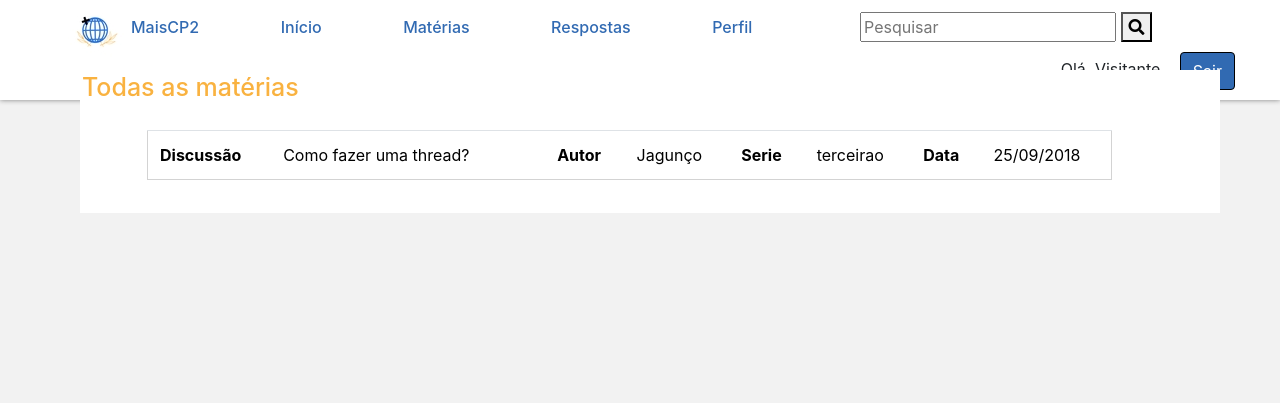
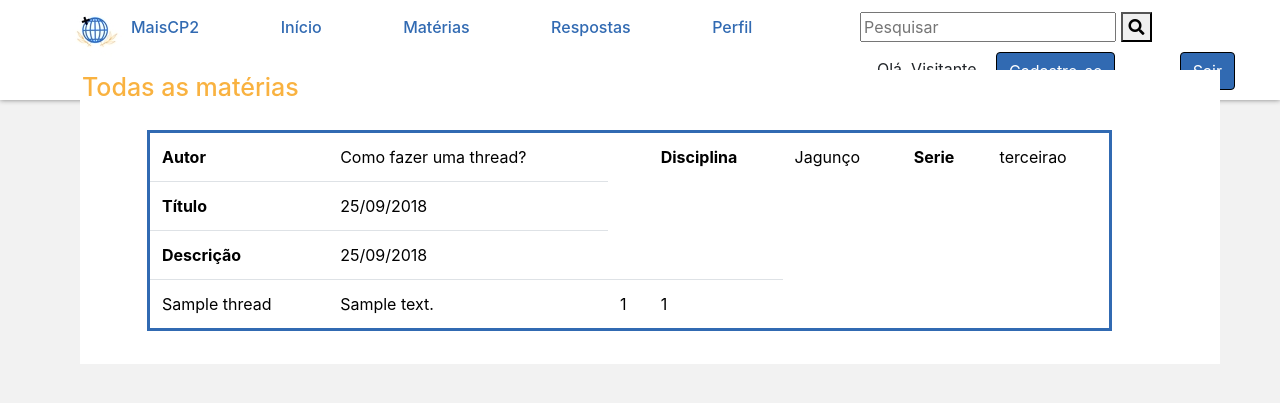
Before and after one commit to cp2-dc-info-projeto-final-2018/MaisCP2, a PHP site: page /inicio.php in a window 1280 px wide. Shown: the top 403 px of the page. Run offline with PHP 8.4, Linux system fonts and the light colour scheme; tables that the repository leaves empty hold one stand-in row (values such as "Sample post"); some libraries are stand-ins or nearby versions.

Commit message:
thread pronta, falta exibi-las

```diff
--- a/index/CSS/styleInicio.css
+++ b/index/CSS/styleInicio.css
@@ -171,9 +171,12 @@ padding-left: 5px;
 .table{
   width:100%;
   height: auto;
-  border: 1px solid lightgray;
+  border: 1px;
   margin-left: 50px;
   margin-top: 5px;
+  border-style:  solid;
+  border-color: #316AB2;
+  border-width: medium;
 }
 
 .img1{
@@ -201,6 +204,9 @@ transform: translate(-50%, -50%);
 font-size: 18px;
 }
 
+
+
+
 body{
   margin-top: 65px;
   margin-left: 10px;
--- a/index/Controle/Threads/adicionar.php
+++ b/index/Controle/Threads/adicionar.php
@@ -14,8 +14,9 @@
 
     'serie' => FILTER_VALIDATE_INT,
 
-    'descricao' => FILTER_DEFAULT
+    'descricao' => FILTER_DEFAULT,
 
+    'usuario_id' => FILTER_VALIDATE_INT
 
     ]
   );
@@ -26,6 +27,7 @@ $titulo = $validar['titulo'];
 $disciplina = $validar['disciplina'];
 $serie = $validar['serie'];
 $descricao = $validar['descricao'];
+$usuario_id = $validar['usuario_id'];
 
 
 
--- a/index/Tabelas/TabelaThread.php
+++ b/index/Tabelas/TabelaThread.php
@@ -7,8 +7,8 @@
 		$db = CriaConexãoBd();
 
 		$sql = $db->prepare(
-			'INSERT INTO thread (titulo, disciplina, serie, descricao)
-			 VALUES (:titulo, :disciplina, :serie, :descricao)'
+			'INSERT INTO thread (titulo, disciplina, serie, descricao, usuario_id)
+			 VALUES (:titulo, :disciplina, :serie, :descricao, :usuario_id)'
 		);
 
 
@@ -16,6 +16,7 @@
 		$sql->bindValue(':disciplina',  $novaThread['disciplina']);
 		$sql->bindValue(':serie', $novaThread['serie']);
     $sql->bindValue(':descricao', $novaThread['descricao']);
+    $sql->bindValue(':usuario_id', $novaThread['usuario_id']);
 
 
 		$sql->execute();
--- a/index/inicio.php
+++ b/index/inicio.php
@@ -14,8 +14,12 @@
     $usuario = null;
   }
 
+  $db = CriaConexãoBd();
+  $sql = $db->prepare(
+    "SELECT titulo, descricao, serie, disciplina FROM thread;"
+  );
 
-
+  $sql->execute();
  ?>
 <!DOCTYPE html>
 
@@ -52,7 +56,11 @@
 
       <div class="direita">
         <span class="navbar-text ml-auto">Olá, <?= $nomeUsuario?></span>
-        <a  class= "btn btn-primary botao" href="Controle/sai.php" title="MaisCP2.com">Sair</a>
+        <?php if ($nomeUsuario = "Visitante") { ?>
+          <a  class= "btn btn-primary botao" href="cadastro.php" title="Cadastrar-se">Cadastre-se</a>
+        <?php } ?>
+        <a  class= "btn btn-primary botao" href="Controle/sai.php" title="Saia">Sair</a>
+
       </div>
     </div>
   </div>
@@ -76,20 +84,34 @@
               </div>
 
               <div class=" row forumMod forumPad">
-                <table class="table">
-                  <tr>
-                    <th>Discussão</th>
-                      <td>Como fazer uma thread?<td>
-                    <th> Autor</th>
-                      <td>Jagunço</td>
-                    <th>Serie</th>
-                      <td>terceirao</td>
-                    <th>Data</th>
-                      <td>25/09/2018</td>
-                </tr>
 
 
+                <table id="table_threads" class="table">
+                  <tr>
+                    <div class="primLinha">
+                      <th>Autor</th>
+                        <td>Como fazer uma thread?<td>
+                      <th> Disciplina</th>
+                        <td>Jagunço</td>
+                      <th>Serie</th>
+                        <td>terceirao</td>
+                    </div>
+                  </tr>
+                  <tr>
+                    <th>Título</th>
+                      <td>25/09/2018</td>
+                  </tr>
+                  <tr>
+                  <th>Descrição</th>
+                      <td>25/09/2018</td>
+                  </tr>
 
+                  <?php
+                  while ($row = $sql->fetch(PDO::FETCH_ASSOC)) {
+                    echo "<tr><td>".$row['titulo']."</td><td>".$row['descricao']."</td><td>".$row['serie']."</td><td>".$row['disciplina']."</td></tr>";
+                  }
+                  ?>
+                </table>
             </div>
         </div>
 
```
Also changed, not shown: index/Controle/entra.php (+10 -3 lines), index/pergunta.php (+7 -0 lines).
